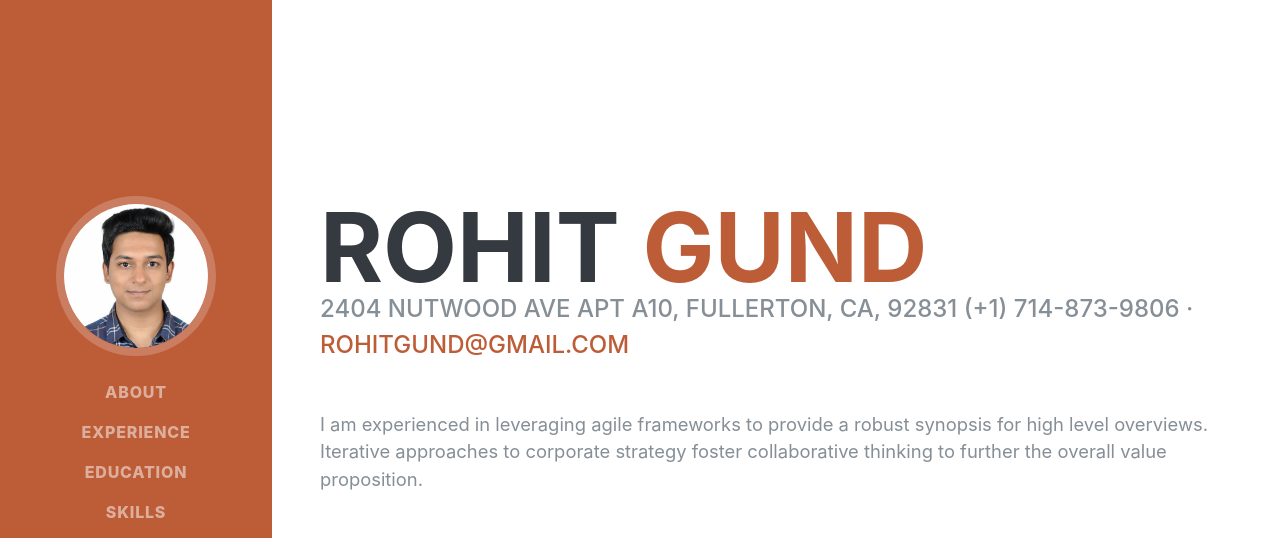
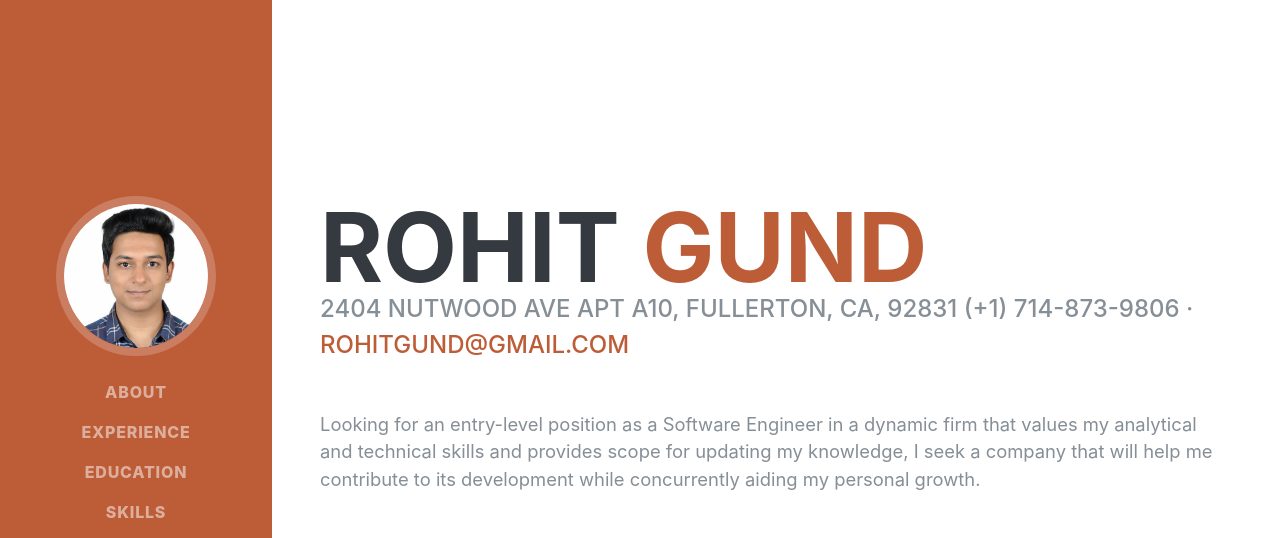
Before and after one commit to iamrohitgund/old_website, a plain HTML site: page index.html in a window 1280 px wide. Shown: the top 538 px of the page. Drawn offline with Linux system fonts and the light colour scheme; a web font is replaced by a local one.

Commit message:
Update index.html

```diff
--- a/index.html
+++ b/index.html
@@ -69,7 +69,7 @@
         <div class="subheading mb-5">2404 Nutwood Ave Apt A10, Fullerton, CA, 92831 (+1) 714-873-9806 ·
           <a href="mailto:name@email.com">rohitgund@gmail.com</a>
         </div>
-        <p class="lead mb-5">I am experienced in leveraging agile frameworks to provide a robust synopsis for high level overviews. Iterative approaches to corporate strategy foster collaborative thinking to further the overall value proposition.</p>
+        <p class="lead mb-5">Looking for an entry-level position as a Software Engineer in a dynamic firm that values my analytical and technical skills and provides scope for updating my knowledge, I seek a company that will help me contribute to its development while concurrently aiding my personal growth.</p>
         <div class="social-icons">
           <a href="https://www.linkedin.com/in/iamrohitgund/">
             <i class="fab fa-linkedin-in"></i>
```
